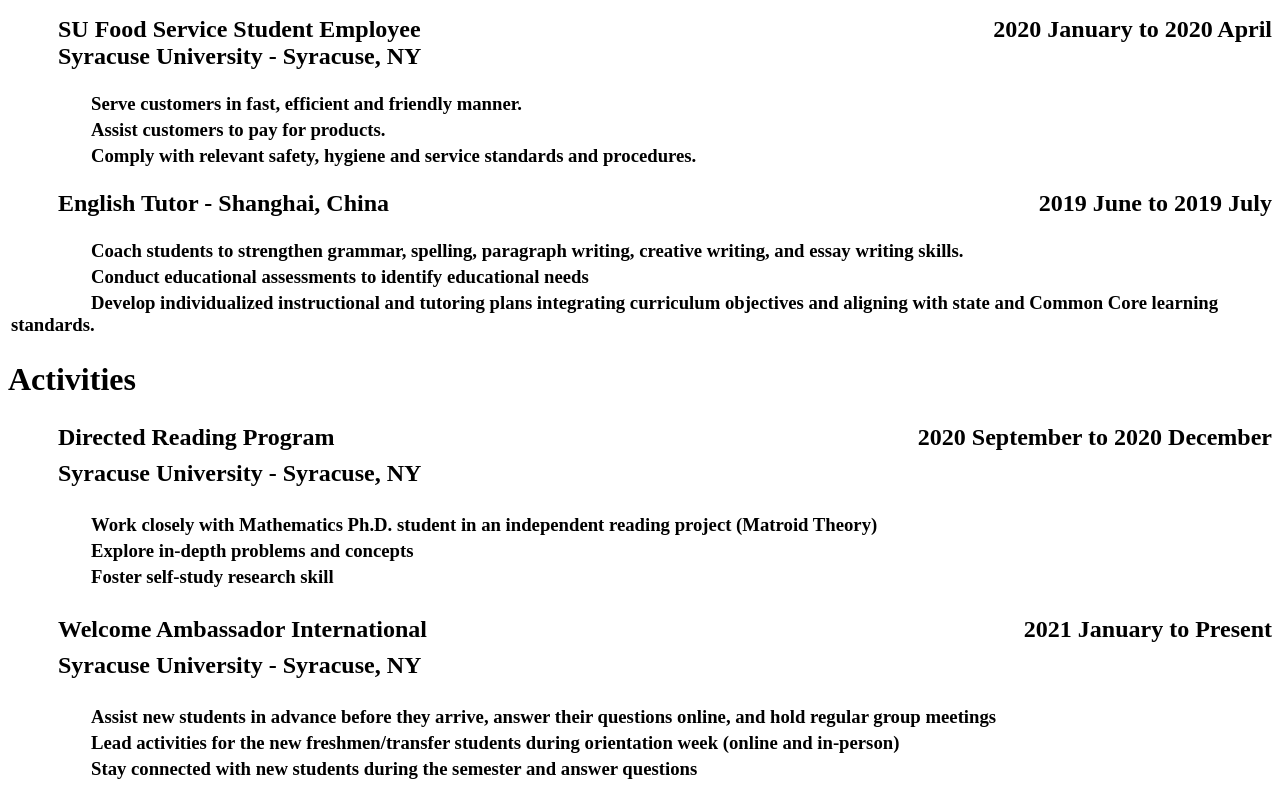
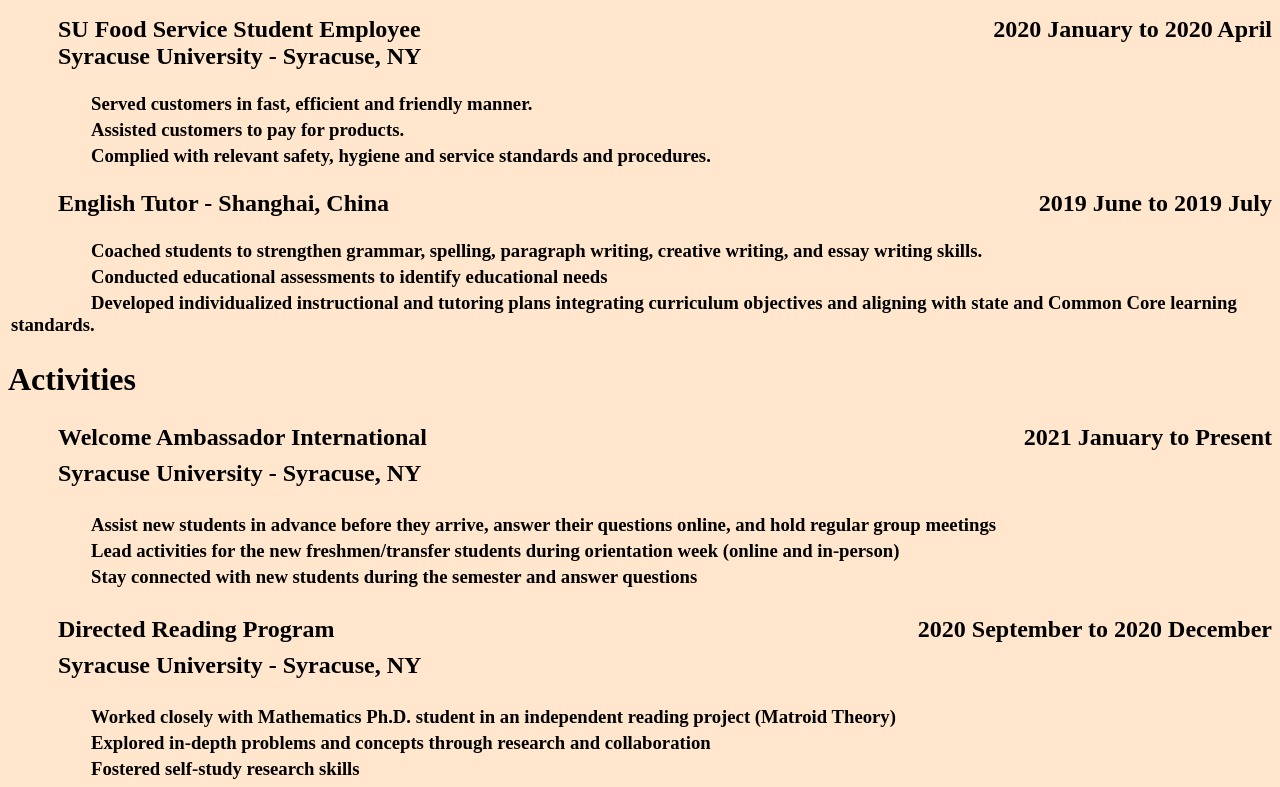
Before and after one commit to arist32/arist32.github.io, a plain HTML site: page index.html in a window 1280 px wide. Shown: the part 577-1364 px from the top of the page. Drawn offline with Linux system fonts and the light colour scheme.

Commit message:
Update index.html

```diff
--- a/index.html
+++ b/index.html
@@ -6,13 +6,14 @@
         <meta charset="utf-8">
     </head>
     <style>
+        body {background-color: rgb(255, 230, 204)}
         p {font-family:'Times New Roman'}
         h1 {font-family:'Times New Roman', Times, serif;}
         h2 {font-family:'Times New Roman', Times, serif;}
         h3 {font-family:'Times New Roman', Times, serif;}
         #middle {text-align:center;}
         #indent1 {text-indent:50px}
-        #recipe2 {background-color:rgb(51, 232, 126);}
+
 
 
     </style>
@@ -52,9 +53,9 @@
 
             <table style="text-indent:80px",style="line-height: 2;">
                 <tbody>
-                    <tr><td>Serve customers in fast, efficient and friendly manner.</td></tr>
-                    <tr><td>Assist customers to pay for products.</td></tr>
-                    <tr><td>Comply with relevant safety, hygiene and service standards and procedures.</td></tr>
+                    <tr><td>Served customers in fast, efficient and friendly manner.</td></tr>
+                    <tr><td>Assisted customers to pay for products.</td></tr>
+                    <tr><td>Complied with relevant safety, hygiene and service standards and procedures.</td></tr>
                 </tbody>
             </table>
         </h3>
@@ -64,9 +65,9 @@
         <h3>
             <table style="text-indent:80px">
                 <tbody>
-                    <tr><td>Coach students to strengthen grammar, spelling, paragraph writing, creative writing, and essay writing skills.  </td></tr>
-                    <tr><td>Conduct educational assessments to identify educational needs </td></tr>
-                    <tr><td>Develop individualized instructional and tutoring plans integrating curriculum objectives and aligning with state and Common Core learning standards.	</td></tr>
+                    <tr><td>Coached students to strengthen grammar, spelling, paragraph writing, creative writing, and essay writing skills.  </td></tr>
+                    <tr><td>Conducted educational assessments to identify educational needs </td></tr>
+                    <tr><td>Developed individualized instructional and tutoring plans integrating curriculum objectives and aligning with state and Common Core learning standards.	</td></tr>
                 </tbody>
             </table>
         </h3>
@@ -74,23 +75,10 @@
 
         <h1>Activities</h1>
 
-        <h2 id="indent1" style="line-height: 1.5;"><span style="float: left">Directed Reading Program               </span>
-            <span style="float: right">2020 September to 2020 December                      </span><br>
-        <span style="float: left">Syracuse University - Syracuse, NY</span><br>
-        </h2>
-        <h3>
-            <table style="text-indent:80px">
-                <tbody>
-                    <tr><td>Work closely with Mathematics Ph.D. student in an independent reading project (Matroid Theory)</td></tr>
-                    <tr><td>Explore in-depth problems and concepts</td></tr>
-                    <tr><td>Foster self-study research skill</td></tr>
-                </tbody>
-            </table>
-        </h3>
 
         <h2 id="indent1" style="line-height: 1.5;"><span style="float: left">Welcome Ambassador International            </span>
             <span style="float: right">2021 January to Present                      </span><br>
-        	<span style="float: left">Syracuse University - Syracuse, NY</span><br>
+            <span style="float: left">Syracuse University - Syracuse, NY</span><br>
         </h2>
         <h3>
             <table style="text-indent:80px">
@@ -101,6 +89,21 @@
                 </tbody>
             </table>
         </h3>
+
+        <h2 id="indent1" style="line-height: 1.5;"><span style="float: left">Directed Reading Program               </span>
+            <span style="float: right">2020 September to 2020 December                      </span><br>
+        <span style="float: left">Syracuse University - Syracuse, NY</span><br>
+        </h2>
+        <h3>
+            <table style="text-indent:80px">
+                <tbody>
+                    <tr><td>Worked closely with Mathematics Ph.D. student in an independent reading project (Matroid Theory)</td></tr>
+                    <tr><td>Explored in-depth problems and concepts through research and collaboration</td></tr>
+                    <tr><td>Fostered self-study research skills</td></tr>
+                </tbody>
+            </table>
+        </h3>
+
 
 
         <h1>Skills</h1>
```
